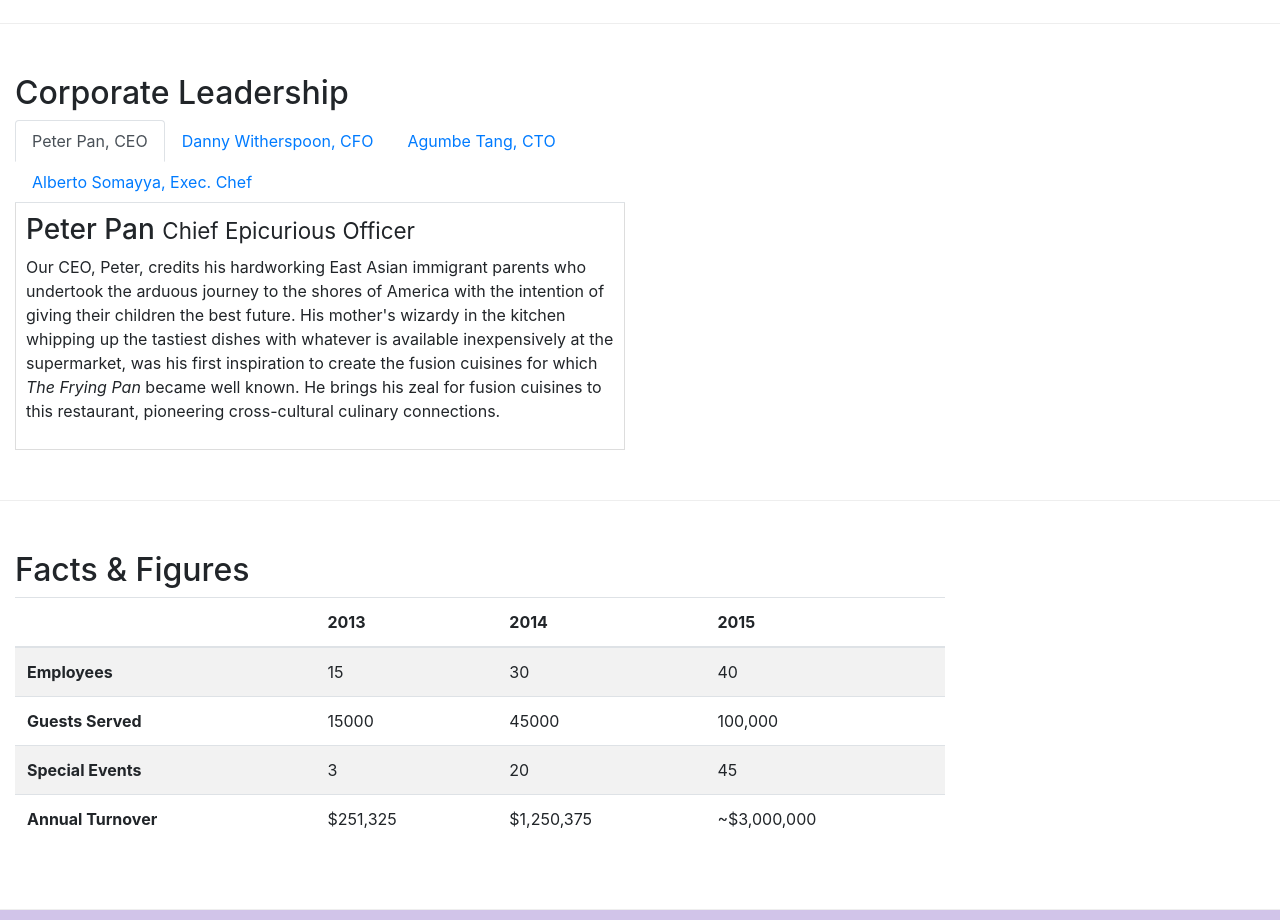
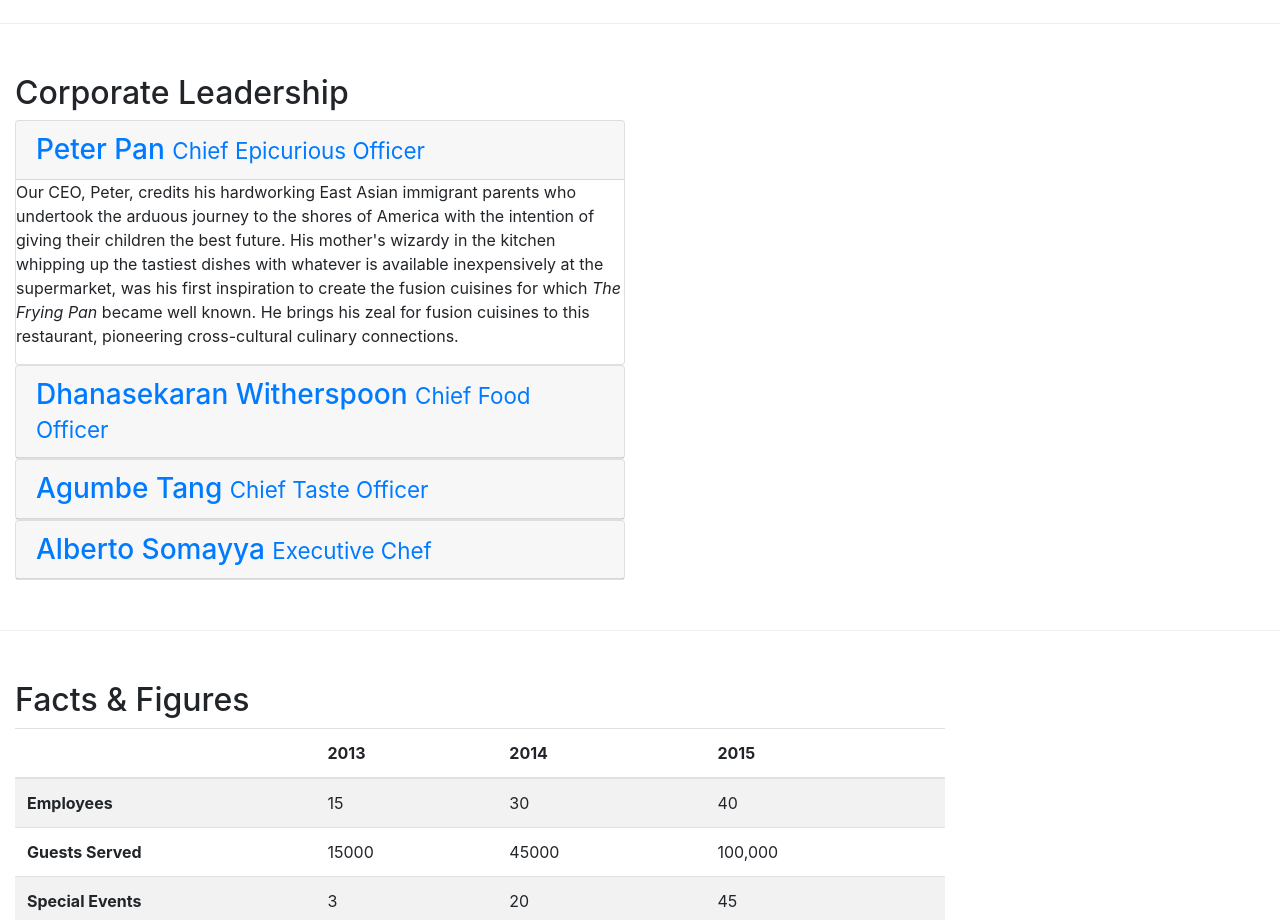
Before and after one commit to nikhil491/simple-Restaurent-website-template, a website: page aboutus.html in a window 1280 px wide. Shown: the part 860-1780 px from the top of the page. Drawn offline with nearby package versions, Linux system fonts and the light colour scheme.

Commit message:
Accordion

```diff
--- a/aboutus.html
+++ b/aboutus.html
@@ -99,45 +99,68 @@
         <div class="row row-content">
             <div class="col-sm-6">
                 <h2>Corporate Leadership</h2>
-                <ul class="nav nav-tabs">
-                        <li class="nav-item">
-                          <a class="nav-link active" href="#peter"
-                            role="tab" data-toggle="tab">Peter Pan, CEO</a>
-                        </li>
-                        <li class="nav-item">
-                          <a class="nav-link" href="#danny" role="tab"
-                            data-toggle="tab">Danny Witherspoon, CFO</a>
-                        </li>
-                        <li class="nav-item">
-                          <a class="nav-link" href="#agumbe"role="tab"
-                            data-toggle="tab">Agumbe Tang, CTO</a>
-                        </li>
-                        <li class="nav-item">
-                          <a class="nav-link" href="#alberto" role="tab"
-                            data-toggle="tab">Alberto Somayya, Exec. Chef</a>
-                        </li>
-                    </ul>
-                <div class="tab-content">
-                    <div role="tabpanel" class="tab-pane fade show active " id="peter">
-                <h3>Peter Pan <small>Chief Epicurious Officer</small></h3>
-                <p>Our CEO, Peter, credits his hardworking East Asian immigrant parents who undertook the arduous journey to the shores of America with the intention of giving their children the best future. His mother's wizardy in the kitchen whipping up the tastiest dishes with whatever is available inexpensively at the supermarket, was his first inspiration to create the fusion cuisines for which <em>The Frying Pan</em> became well known. He brings his zeal for fusion cuisines to this restaurant, pioneering cross-cultural culinary connections.</p>
+
+                <div id="accordion" role="tablist">
+                        <div class="card">
+                                <div class="card-header" role="tab" id="peterhead">
+                                <h3 class="mb-0">
+                                    <a data-toggle="collapse" data-parent="#accordion" href="#peter">
+                                    Peter Pan <small>Chief Epicurious Officer</small>
+                                    </a>
+                                </h3>
                              </div>
-                <div role="tabpanel" class="tab-pane fade" id="danny">
-                <h3>Dhanasekaran Witherspoon <small>Chief Food Officer</small></h3>
-                <p>Our CFO, Danny, as he is affectionately referred to by his colleagues, comes from a long established family tradition in farming and produce. His experiences growing up on a farm in the Australian outback gave him great appreciation for varieties of food sources. As he puts it in his own words, <em>Everything that runs, wins, and everything that stays, pays!</em></p>
+                           <div role="tabpanel" class="collapse show" id="peter">
+                                <div class="card-block">
+                                <p class="hidden-xs-down">Our CEO, Peter, credits his hardworking East Asian immigrant parents who undertook the arduous journey to the shores of America with the intention of giving their children the best future. His mother's wizardy in the kitchen whipping up the tastiest dishes with whatever is available inexpensively at the supermarket, was his first inspiration to create the fusion cuisines for which <em>The Frying Pan</em> became well known. He brings his zeal for fusion cuisines to this restaurant, pioneering cross-cultural culinary connections.</p>
                                 </div>
-                <div role="tabpanel" class="tab-pane fade " id="agumbe">
-                <h3>Agumbe Tang <small>Chief Taste Officer</small></h3>
-                <p>Blessed with the most discerning gustatory sense, Agumbe, our CTO, personally ensures that every dish that we serve meets his exacting tastes. Our chefs dread the tongue lashing that ensues if their dish does not meet his exacting standards. He lives by his motto, <em>You click only if you survive my lick.</em></p>
                             </div>
-                <div role="tabpanel" class="tab-pane fade " id="alberto">
-                <h3>Alberto Somayya <small>Executive Chef</small></h3>
-                <p>Award winning three-star Michelin chef with wide International experience having worked closely with whos-who in the culinary world, he specializes in creating mouthwatering Indo-Italian fusion experiences. He says, <em>Put together the cuisines from the two craziest cultures, and you get a winning hit! Amma Mia!</em></p>
+                            </div>
+                            <div class="card">
+                                    <div class="card-header" role="tab" id="dannyhead">
+                                    <h3 class="mb-0">
+                                        <a class="collapsed" data-toggle="collapse" data-parent="#accordion" href="#danny">
+                                        Dhanasekaran Witherspoon <small>Chief Food Officer</small>
+                                        </a>
+                                    </h3>
+                                </div>
+                                <div role="tabpanel" class="collapse" id="danny">
+                                    <div class="card-block">
+                                    <p class="hidden-xs-down">Our CFO, Danny, as he is affectionately referred to by his colleagues, comes from a long established family tradition in farming and produce. His experiences growing up on a farm in the Australian outback gave him great appreciation for varieties of food sources. As he puts it in his own words, <em>Everything that runs, wins, and everything that stays, pays!</em></em></p>
+                                    </div>
+                                </div>
+                                </div>
+                                <div class="card">
+                                        <div class="card-header" role="tab" id="agumbehead">
+                                        <h3 class="mb-0">
+                                            <a class="collapsed" data-toggle="collapse" data-parent="#accordion" href="#agumbe">
+                                            Agumbe Tang <small>Chief Taste Officer</small>
+                                            </a>
+                                        </h3>
+                                    </div>
+                                    <div role="tabpanel" class="collapse" id="agumbe">
+                                        <div class="card-block">
+                                        <p class="hidden-xs-down">Blessed with the most discerning gustatory sense, Agumbe, our CTO, personally ensures that every dish that we serve meets his exacting tastes. Our chefs dread the tongue lashing that ensues if their dish does not meet his exacting standards. He lives by his motto, <em>You click only if you survive my lick.</em></p>
+                                        </div>
+                                    </div>
+                                    </div>
+                                    <div class="card">
+                                            <div class="card-header" role="tab" id="albertohead">
+                                            <h3 class="mb-0">
+                                                <a class="collapsed" data-toggle="collapse" data-parent="#accordion" href="#alberto">
+                                                Alberto Somayya <small>Executive Chef</small>
+                                                </a>
+                                            </h3>
+                                        </div>
+                                        <div role="tabpanel" class="collapse" id="alberto">
+                                            <div class="card-block">
+                                            <p class="hidden-xs-down">Award winning three-star Michelin chef with wide International experience having worked closely with whos-who in the culinary world, he specializes in creating mouthwatering Indo-Italian fusion experiences. He says, <em>Put together the cuisines from the two craziest cultures, and you get a winning hit! Amma Mia!</em></p>
                                             </div>
                                         </div>
                                         </div>
                      </div>
        </div>
+   </div>
+
 
        <div class="row row-content">
             <div class="col-12 col-sm-9">
@@ -230,7 +253,9 @@
            </div>
         </div>
     </footer>
-
+    <script src="node_modules/jquery/dist/jquery.min.js"></script>
+    <script src="node_modules/tether/dist/js/tether.min.js"></script>
+    <script src="node_modules/bootstrap/dist/js/bootstrap.min.js"></script>
 </body>
 
 </html>
```
Lines whose indentation alone changed are shown as unchanged.
